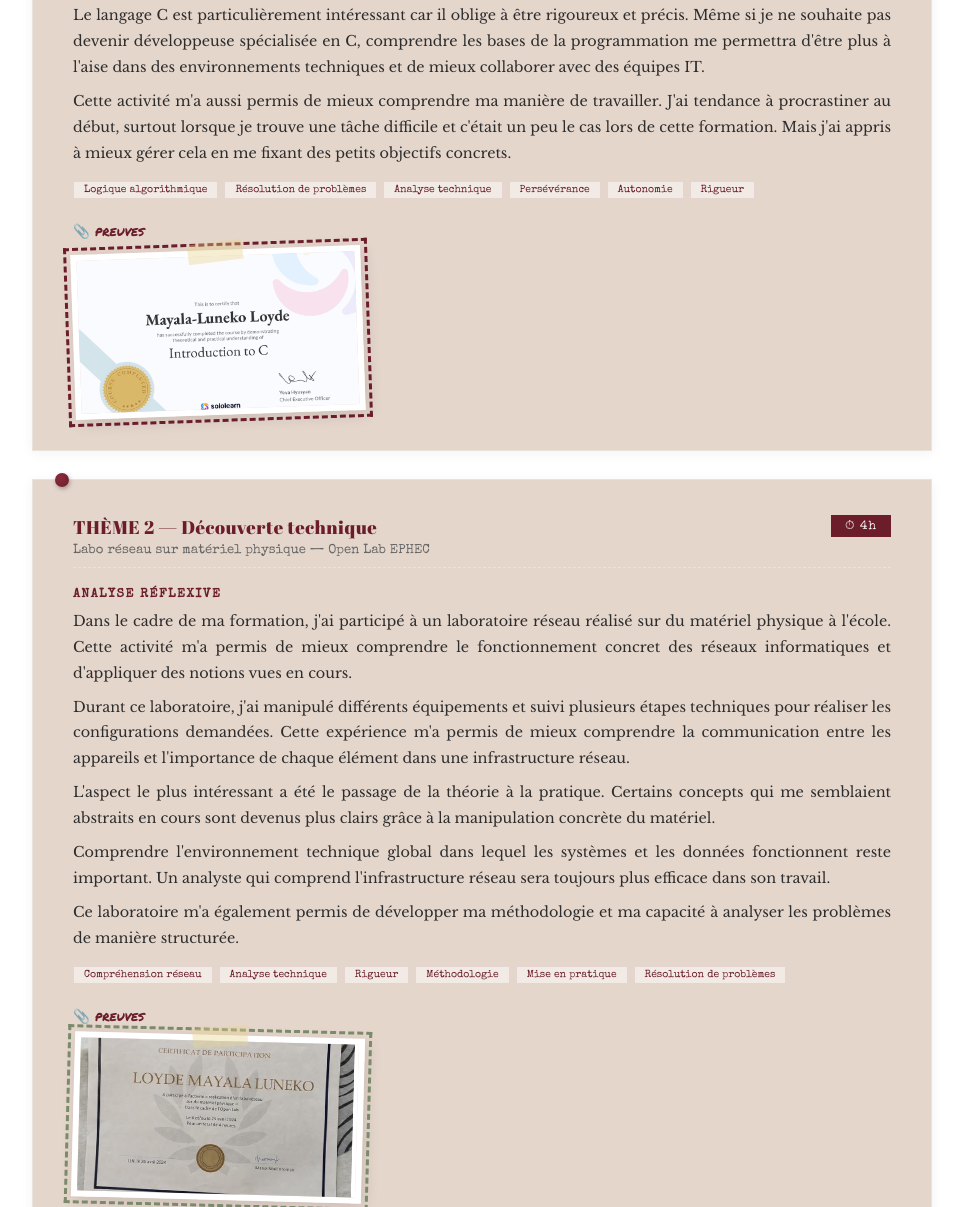
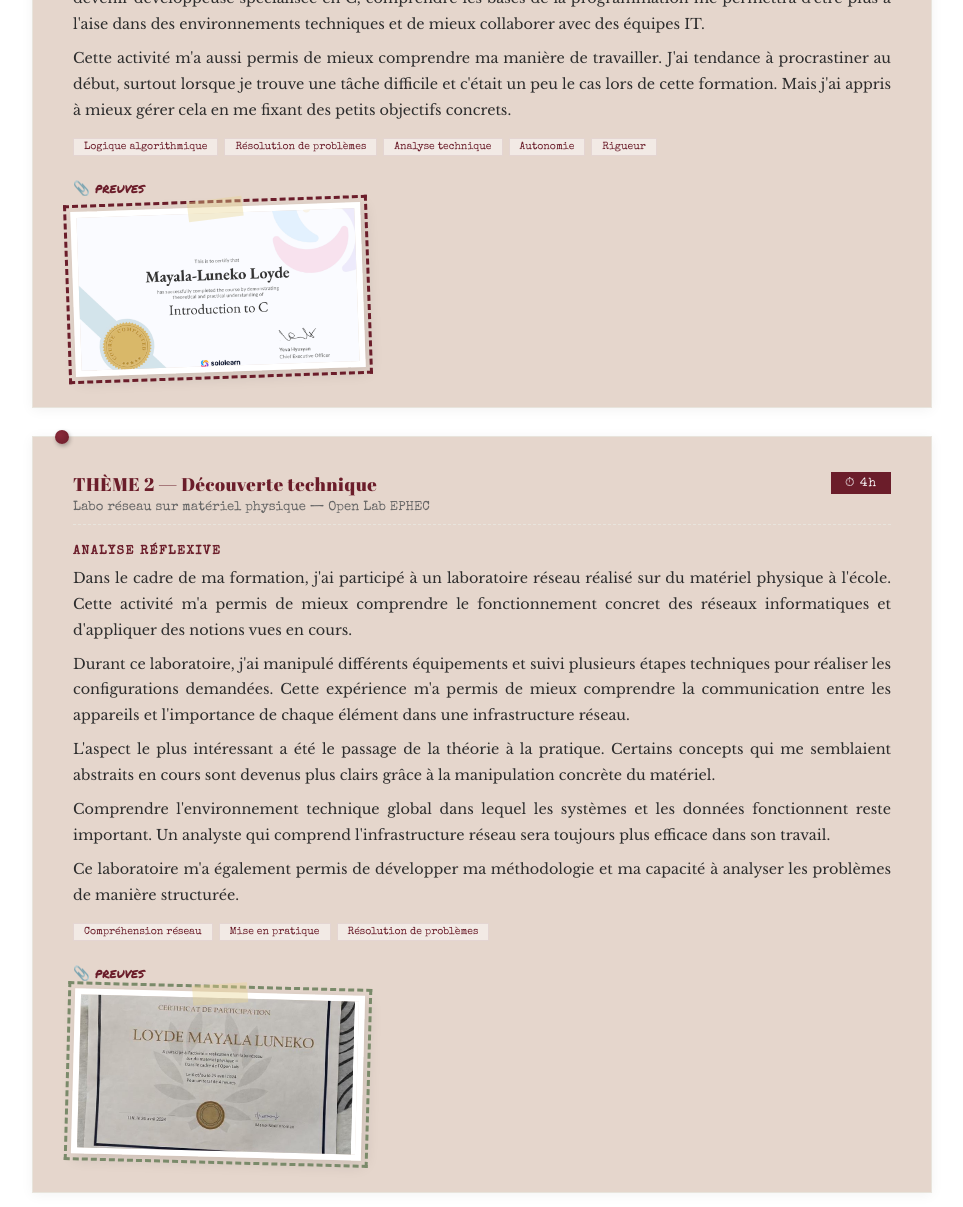
Before and after one commit to loyde07/portfolio, a plain HTML site: page index.html in a window 1280 px wide. Shown: the part 4655-5862 px from the top of the page, without its empty margins (158-1121 px from the left). Drawn offline with nearby package versions, Linux system fonts and the light colour scheme; a web font is replaced by a local one.

Commit message:
Update index.html

```diff
--- a/index.html
+++ b/index.html
@@ -315,7 +315,6 @@ footer{text-align:center;padding:40px 20px;font-family:'Special Elite',cursive;c
         <div class="ct">✦ Mes forces</div>
         <div class="trait-item"><button class="trait-btn" onclick="toggle(this)">Curieuse <span class="arrow">▼</span></button><div class="trait-desc">J'aime découvrir de nouvelles choses et comprendre comment elles fonctionnent. Quand un sujet m'intéresse, j'ai envie d'aller plus loin, de chercher par moi-même et d'en apprendre davantage. J'aime le fait de pouvoir évoluer constamment, surtout dans un domaine comme l'informatique où il y a toujours quelque chose de nouveau à découvrir.</div></div>
         <div class="trait-item"><button class="trait-btn" onclick="toggle(this)">Esprit logique <span class="arrow">▼</span></button><div class="trait-desc">J'ai souvent besoin de comprendre le "pourquoi" des choses. J'aime réfléchir, analyser les situations et essayer de trouver des solutions quand il y a un problème. Même si certaines notions me demandent du temps, j'aime prendre le temps de comprendre réellement au lieu d'apprendre sans logique.</div></div>
-        <div class="trait-item"><button class="trait-btn" onclick="toggle(this)">Sens de l'écoute <span class="arrow">▼</span></button><div class="trait-desc">Je pense être quelqu'un de calme, patiente et attentive aux autres. J'aime aider quand je peux et essayer de comprendre les personnes autour de moi. Pour moi, même dans un métier technique, la manière de communiquer et de travailler avec les autres reste très importante.</div></div>
         <div class="trait-item"><button class="trait-btn" onclick="toggle(this)">Persévérante <span class="arrow">▼</span></button><div class="trait-desc">Quand quelque chose est difficile, je peux parfois être découragée au début, mais je n'aime pas abandonner. J'essaie de continuer jusqu'à comprendre ou réussir. Même si cela prend du temps, je préfère avancer petit à petit plutôt que laisser tomber.</div></div>
       </div>
       <div class="trait-col wk">
@@ -355,7 +354,7 @@ footer{text-align:center;padding:40px 20px;font-family:'Special Elite',cursive;c
       <p>Cette activité m'a parfois mise en difficulté, notamment pour comprendre certaines erreurs dans le code ou résoudre des exercices plus complexes. Mais ces difficultés ont été enrichissantes : elles m'ont appris à être plus patiente et à décomposer les problèmes étape par étape.</p>
       <p>Le langage C est particulièrement intéressant car il oblige à être rigoureux et précis. Même si je ne souhaite pas devenir développeuse spécialisée en C, comprendre les bases de la programmation me permettra d'être plus à l'aise dans des environnements techniques et de mieux collaborer avec des équipes IT.</p>
       <p>Cette activité m'a aussi permis de mieux comprendre ma manière de travailler. J'ai tendance à procrastiner au début, surtout lorsque je trouve une tâche difficile et c'était un peu le cas lors de cette formation. Mais j'ai appris à mieux gérer cela en me fixant des petits objectifs concrets.</p>
-      <div class="act-skills"><span>Logique algorithmique</span><span>Résolution de problèmes</span><span>Analyse technique</span><span>Persévérance</span><span>Autonomie</span><span>Rigueur</span></div>
+      <div class="act-skills"><span>Logique algorithmique</span><span>Résolution de problèmes</span><span>Analyse technique</span><span>Autonomie</span><span>Rigueur</span></div>
       <div class="proof-t">📎 preuves</div>
       <div class="proof-g">
         <div class="proof-wrap stamp-bx" style="transform:rotate(-2deg)"><div class="ptape"></div><img src="images/certificat-c.png" alt="Certificat SoloLearn" class="proof-img wide" onclick="openLB(this)"></div>
@@ -378,7 +377,7 @@ footer{text-align:center;padding:40px 20px;font-family:'Special Elite',cursive;c
       <p>L'aspect le plus intéressant a été le passage de la théorie à la pratique. Certains concepts qui me semblaient abstraits en cours sont devenus plus clairs grâce à la manipulation concrète du matériel.</p>
       <p>Comprendre l'environnement technique global dans lequel les systèmes et les données fonctionnent reste important. Un analyste qui comprend l'infrastructure réseau sera toujours plus efficace dans son travail.</p>
       <p>Ce laboratoire m'a également permis de développer ma méthodologie et ma capacité à analyser les problèmes de manière structurée.</p>
-      <div class="act-skills"><span>Compréhension réseau</span><span>Analyse technique</span><span>Rigueur</span><span>Méthodologie</span><span>Mise en pratique</span><span>Résolution de problèmes</span></div>
+      <div class="act-skills"><span>Compréhension réseau</span><span>Mise en pratique</span><span>Résolution de problèmes</span></div>
       <div class="proof-t">📎 preuves</div>
       <div class="proof-g">
         <div class="proof-wrap stamp-sg" style="transform:rotate(1.5deg)"><div class="ptape"></div><img src="images/certificat-reseau.jpg" alt="Certificat labo réseau" class="proof-img wide" onclick="openLB(this)"></div>
@@ -402,7 +401,7 @@ footer{text-align:center;padding:40px 20px;font-family:'Special Elite',cursive;c
       <p>Même si cette activité semblait plus simple au départ, elle m'a demandé beaucoup de discipline et de régularité. Apprendre une langue ne se limite pas à comprendre une leçon : il faut pratiquer régulièrement pour progresser.</p>
       <p>L'apprentissage de l'espagnol est directement lié à mon projet professionnel. Mon objectif est de travailler dans un environnement international, et les langues représentent un véritable avantage.</p>
       <p>Cette activité m'a aussi aidée à développer d'autres compétences comme la persévérance face aux exercices difficiles et l'autonomie dans l'apprentissage.</p>
-      <div class="act-skills"><span>Communication interculturelle</span><span>Discipline</span><span>Autonomie</span><span>Persévérance</span><span>Gestion du temps</span><span>Curiosité culturelle</span></div>
+      <div class="act-skills"><span>Communication interculturelle</span><span>Discipline</span><span>Curiosité culturelle</span></div>
       <div class="proof-t">📎 preuves</div>
       <div class="proof-g">
         <div class="proof-wrap" style="transform:rotate(-2deg)"><div class="ptape"></div><img src="images/espagnol-1.png" alt="Score 93%" class="proof-img reg" onclick="openLB(this)"></div>
```
